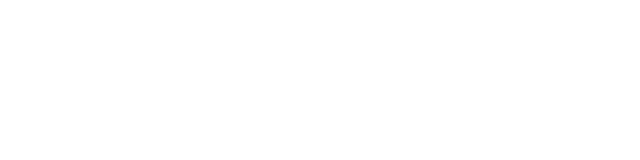
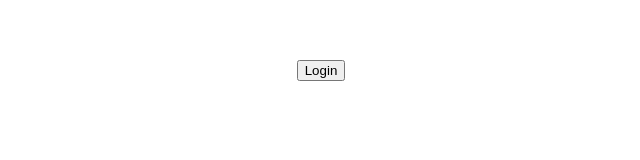
Before and after one commit to BradleyHammond/FrontEndDevelopment, a Vue app in the folder bufflog/: page / in a window 1280 px wide. Shown: the top 160 px of the page, without its empty margins (319-959 px from the left). Built offline with nearby package versions, Linux system fonts and the light colour scheme.

Commit message:
More fixes to header

```diff
--- a/bufflog/src/App.vue
+++ b/bufflog/src/App.vue
@@ -1,6 +1,6 @@
 <template>
   <div id="app">
-    <header/>
+    <Header/>
   </div>
 </template>
 
--- a/bufflog/src/components/Header.vue
+++ b/bufflog/src/components/Header.vue
@@ -7,12 +7,12 @@
 </template>
 
 <script>
-    export default{
+    export default {
         data() {
             return{
                 msg: "Login",
                 createPost: '',
-            contactrequests: ''
+                contactrRequests: ''
             };
         },
         methods: {
@@ -20,6 +20,7 @@
                 if (this.msg == "Login"){
                     this.msg = "Sign Out"
                     this.createPost = '<a href="#">Create Post</a>';
+                    this.contactRequests = '<a href="#">\t Contact Requests</a>';
                 } else{
                 this.msg = "Login";
                 this.createPost = '';
@@ -29,3 +30,4 @@
         }
 
 }
+</script>
```
Lines whose indentation alone changed are shown as unchanged.
